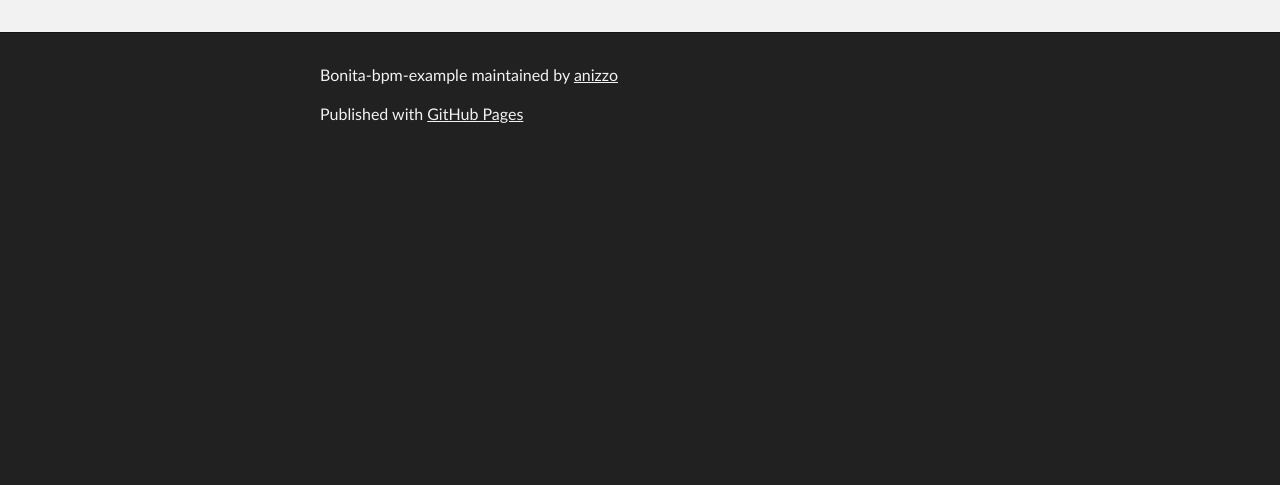
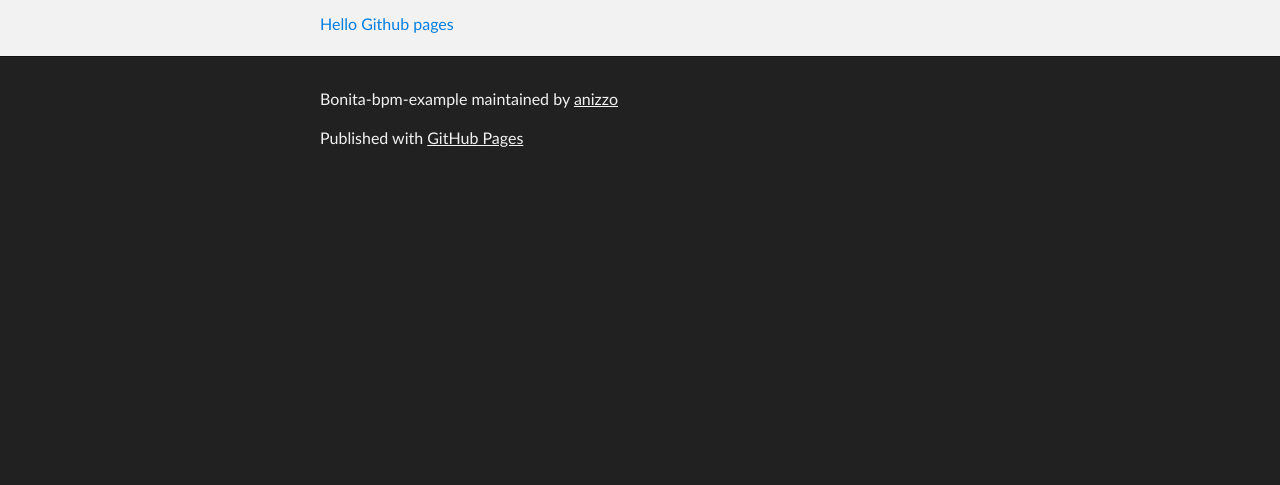
Before and after one commit to anizzo/Bonita-BPM-Example, a plain HTML site: page index.html in a window 1280 px wide. Shown: the part 315-800 px from the top of the page. Drawn offline with Linux system fonts and the light colour scheme.

Commit message:
Update index.html

```diff
--- a/index.html
+++ b/index.html
@@ -35,6 +35,7 @@
 <a id="bonita-bpm-ce-6x" class="anchor" href="#bonita-bpm-ce-6x" aria-hidden="true"><span class="octicon octicon-link"></span></a>Bonita BPM CE 6.x</h1>
 
 <p>My simple test with Bonita BPM Community Edition 6.x</p>
+      <a href="page2.html">Hello Github pages</a>
       </section>
     </div>
 
```
